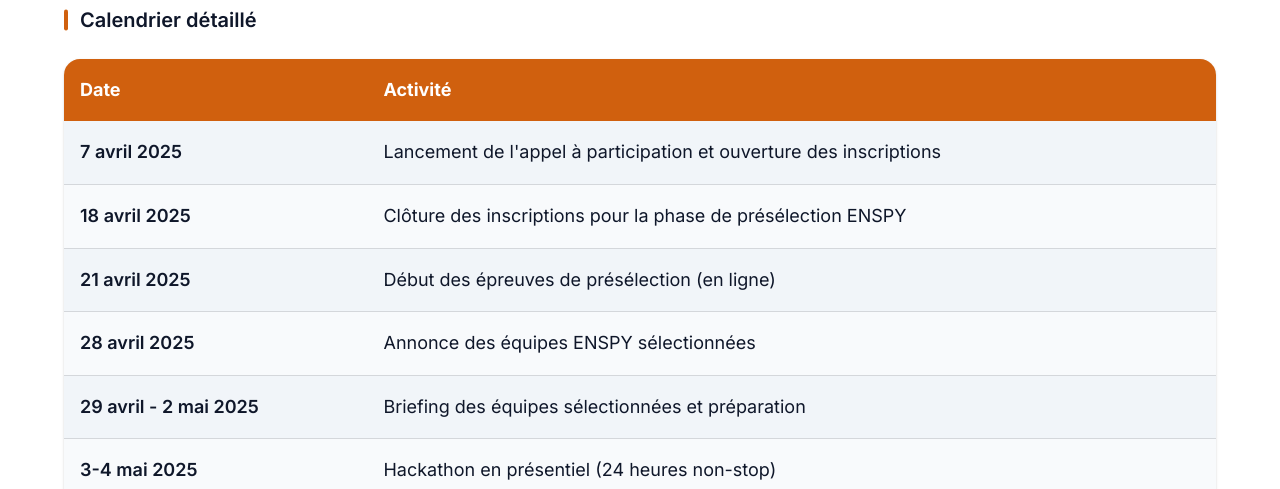
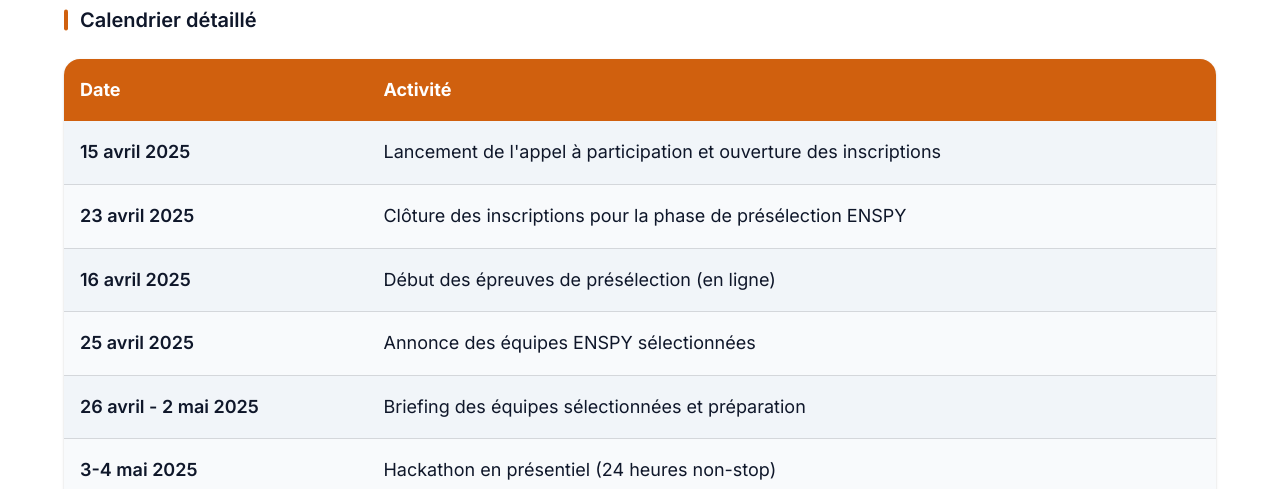
Before and after one commit to Nameless0l/gi, a Next.js app: page /hackathon in a window 1280 px wide. Shown: the part 2980-3469 px from the top of the page. Built offline with nearby package versions, Linux system fonts and the light colour scheme.

Commit message:
18 avril 2025

```diff
--- a/src/app/hackathon/page.js
+++ b/src/app/hackathon/page.js
@@ -112,11 +112,11 @@
   ],
 
   fullSchedule: [
-    { date: "7 avril 2025", activity: "Lancement de l'appel à participation et ouverture des inscriptions" },
-    { date: "18 avril 2025", activity: "Clôture des inscriptions pour la phase de présélection ENSPY" },
-    { date: "21 avril 2025", activity: "Début des épreuves de présélection (en ligne)" },
-    { date: "28 avril 2025", activity: "Annonce des équipes ENSPY sélectionnées" },
-    { date: "29 avril - 2 mai 2025", activity: "Briefing des équipes sélectionnées et préparation" },
+    { date: "15 avril 2025", activity: "Lancement de l'appel à participation et ouverture des inscriptions" },
+    { date: "23 avril 2025", activity: "Clôture des inscriptions pour la phase de présélection ENSPY" },
+    { date: "16 avril 2025", activity: "Début des épreuves de présélection (en ligne)" },
+    { date: "25 avril 2025", activity: "Annonce des équipes ENSPY sélectionnées" },
+    { date: "26 avril - 2 mai 2025", activity: "Briefing des équipes sélectionnées et préparation" },
     { date: "3-4 mai 2025", activity: "Hackathon en présentiel (24 heures non-stop)" },
     { date: "10 mai 2025", activity: "Cérémonie de remise des prix et cocktail networking" },
     { date: "Mai - Juin 2025", activity: "Accompagnement des projets lauréats" }
@@ -1384,11 +1384,11 @@
                 Informations importantes
               </Typography>
               <Box sx={{ textAlign: 'left', display: 'flex', flexDirection: 'column', gap: 2 }}>
+                {/* <Typography variant="body1">
+                  <strong>Date limite d'inscription:</strong> 18 avril 2025
+                </Typography> */}
                 <Typography variant="body1">
-                  <strong>Date limite d'inscription:</strong> 18 avril 2025
-                </Typography>
-                <Typography variant="body1">
-                  <strong>Annonce des équipes sélectionnées:</strong> 28 avril 2025
+                  <strong>Annonce des équipes sélectionnées:</strong> 24 avril 2025
                 </Typography>
                 <Typography variant="body1">
                   <strong>Prérequis:</strong> Passion pour la technologie, curiosité et esprit d'équipe.
```
